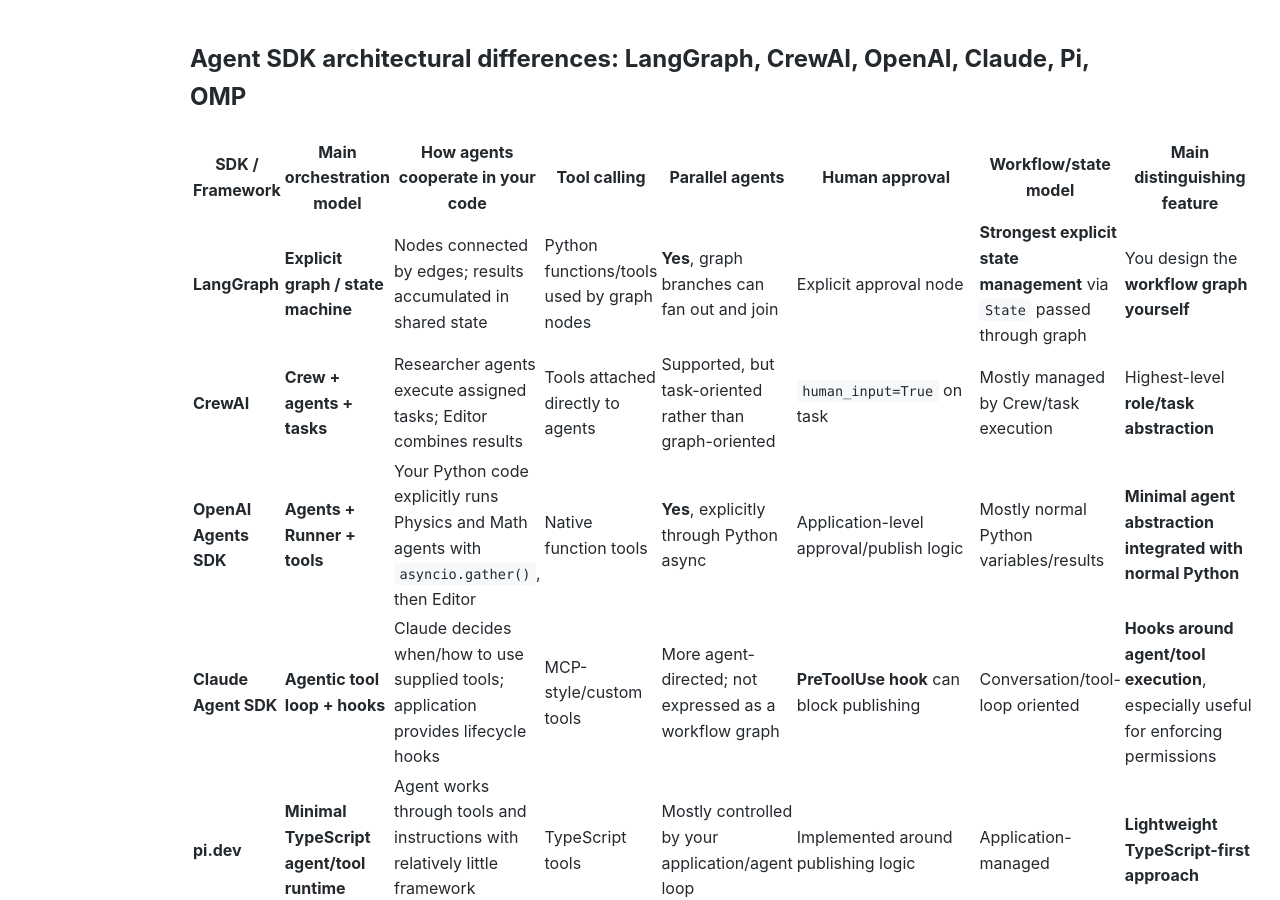
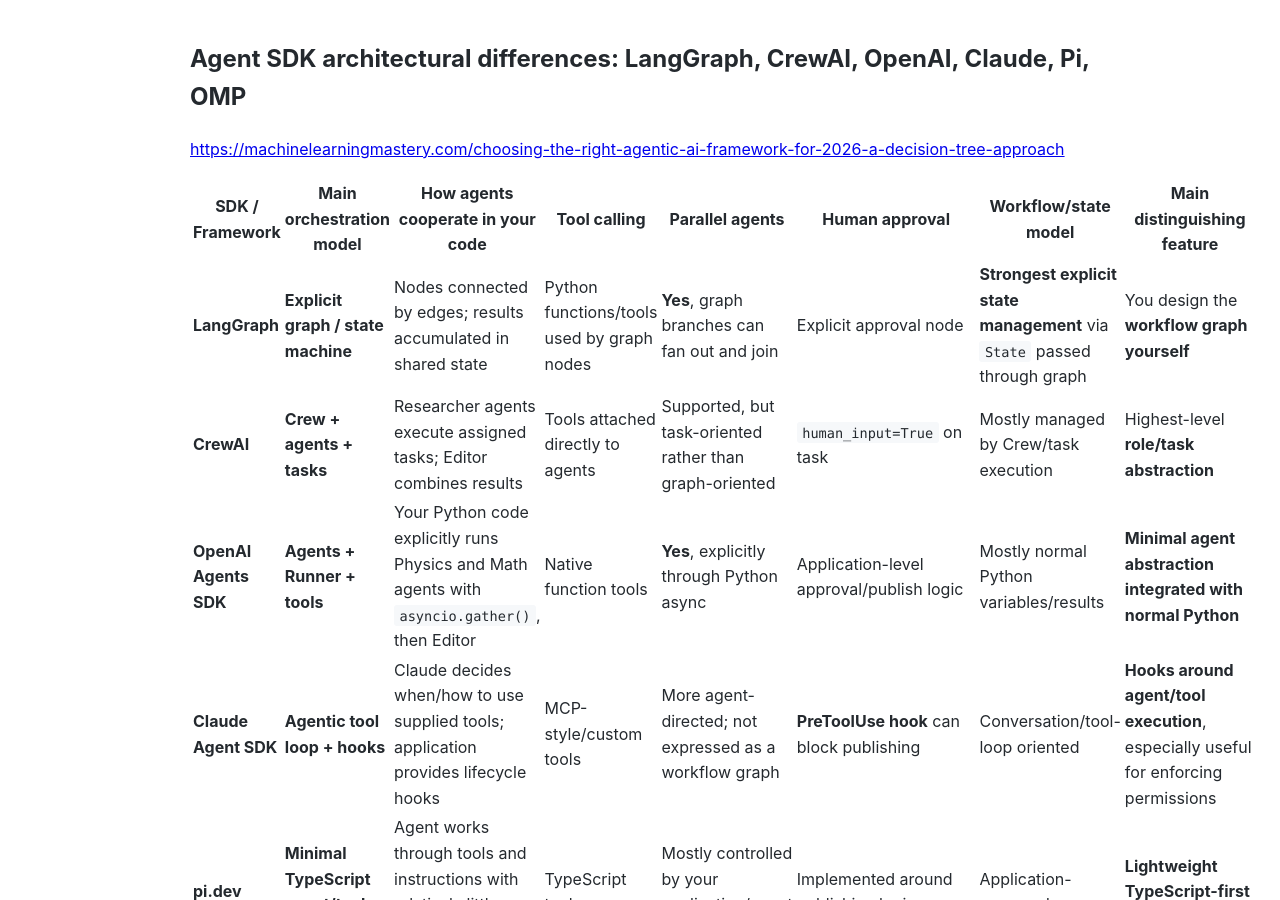
Before and after one commit to Michael-Lubinsky/michael-lubinsky.github.com, a Jekyll site: the page built from agent/comparing_agents.md, in a window 1280 px wide and 900 px high. Built offline with Jekyll 4.4.1, drawn with Linux system fonts in a browser that asks for light colours; our own code applies the rules of GitHub Pages for plain Markdown files.

Commit message:
Update comparing_agents.md with new link and details
Added a link to a decision tree approach for choosing AI frameworks and expanded the comparison table with details on LangGraph and CrewAI.

```diff
--- a/agent/comparing_agents.md
+++ b/agent/comparing_agents.md
@@ -1,4 +1,6 @@
 ## Agent SDK  architectural differences: LangGraph, CrewAI, OpenAI, Claude, Pi, OMP
+
+<https://machinelearningmastery.com/choosing-the-right-agentic-ai-framework-for-2026-a-decision-tree-approach>
 
 | SDK / Framework       | Main orchestration model                  | How agents cooperate in your code                                                             | Tool calling                               | Parallel agents                                         | Human approval                           | Workflow/state model                                                     | Main distinguishing feature                                                        |
 | --------------------- | ----------------------------------------- | --------------------------------------------------------------------------------------------- | ------------------------------------------ | ------------------------------------------------------- | ---------------------------------------- | ------------------------------------------------------------------------ | ---------------------------------------------------------------------------------- |
```
